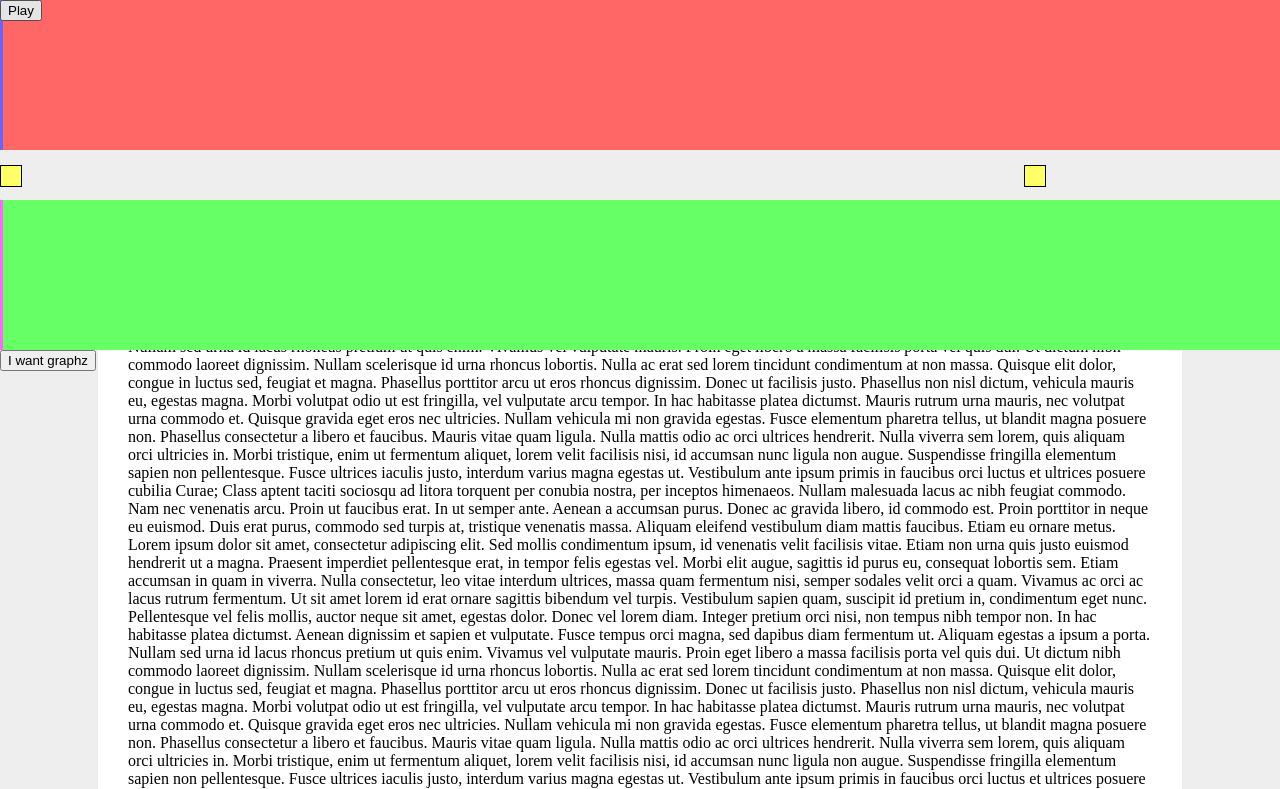
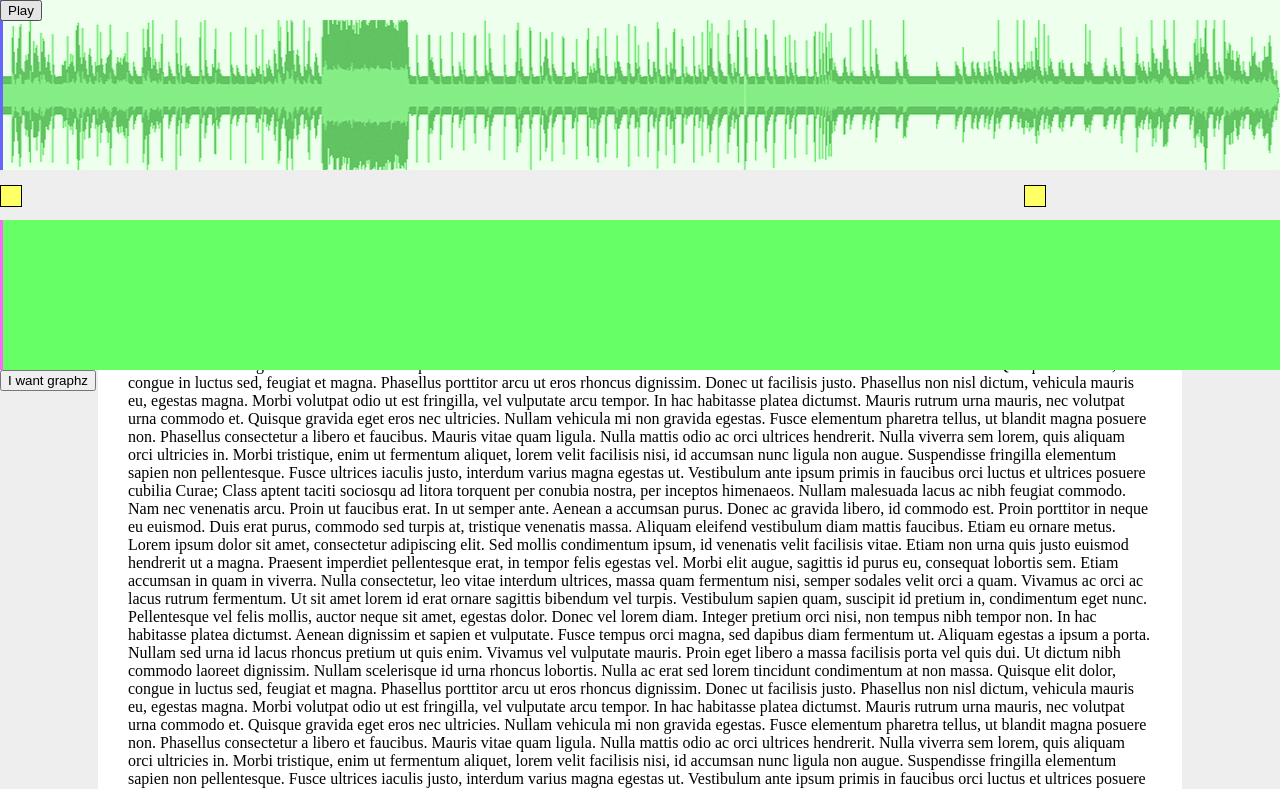
Before and after one commit to LeonardA-L/SoundsOfCode, a plain HTML site: page webpage/index.html in a window 1280 px wide. Both pictures are taken after a click on the button "I want graphz". Shown: the top 789 px of the page. Drawn offline with Linux system fonts and the light colour scheme.

Commit message:
Dashing through the snow, in a one horse opened sleigh

```diff
--- a/webpage/index.html
+++ b/webpage/index.html
@@ -12,9 +12,9 @@
 	.lengthSelector{
 		position:relative;
 		width:100%;
-		background:#F66;
-		height:150px;
-
+		background:#EFE url(./sound_bg.png) bottom center no-repeat;
+		background-size: 100% 150px;
+		height:170px;
 		cursor:pointer;
 	}
 	.graphVisu{
@@ -89,7 +89,7 @@
 	}
 
 	.header{
-		height:200px;
+		height:220px;
 		overflow:hidden;
 
 		width:100%;
@@ -200,6 +200,7 @@
 		function progressChecking(){
 			var oAudio = document.getElementById('audioTag');
 			var totalWidth = window.document.getElementById("songVisualizer").clientWidth;
+			console.log(totalWidth);
 			var percent = oAudio.currentTime/oAudio.duration;
 
 			var playingBars = document.getElementsByClassName('playingBar');
@@ -209,9 +210,9 @@
 		}
 
 		function toggleGraphs(){
-			var headerHeight = 200;
+			var headerHeight = 220;
 			if(!graphOpen){
-				headerHeight = 350;
+				headerHeight = 370;
 			}
 			graphOpen = !graphOpen;
 			document.getElementsByClassName('header')[0].setAttribute('style','height:'+headerHeight+'px');
```
Also changed, not shown: webpage/sound_bg.png (added), 1 other file.
